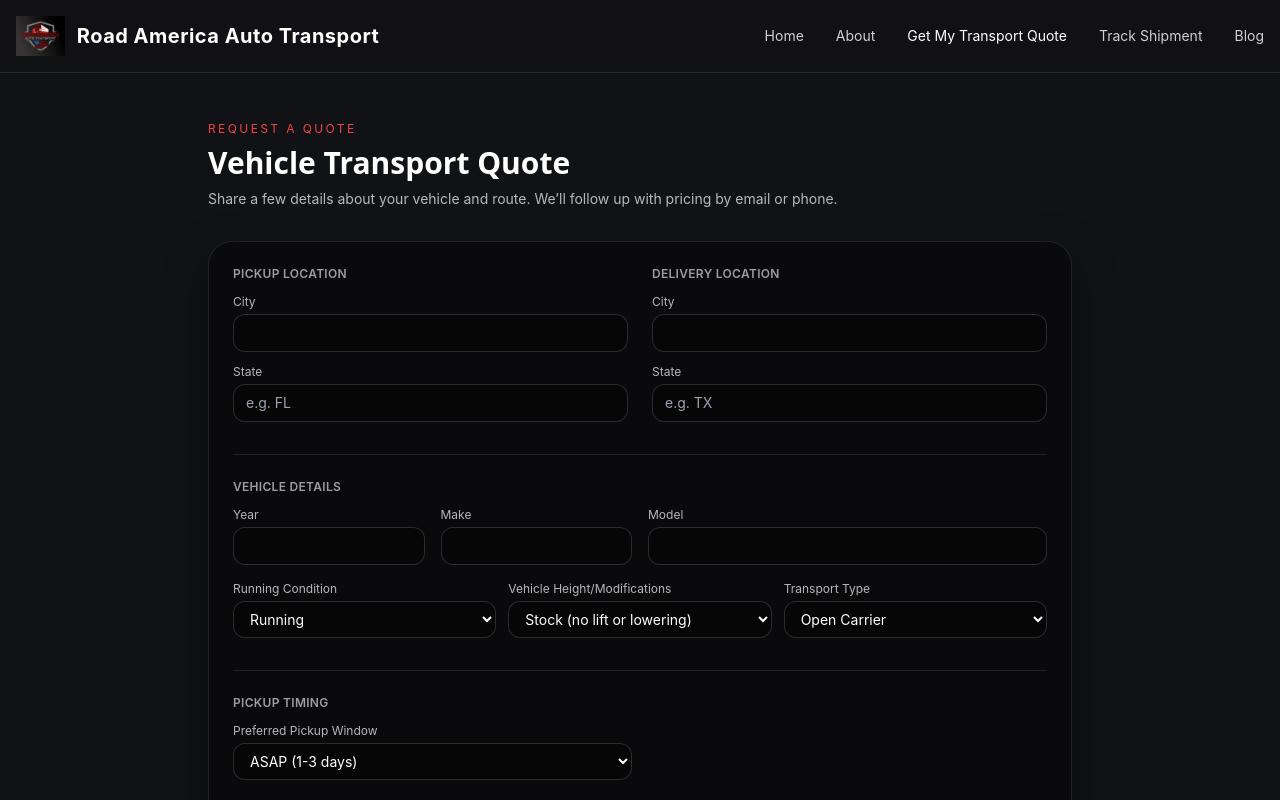
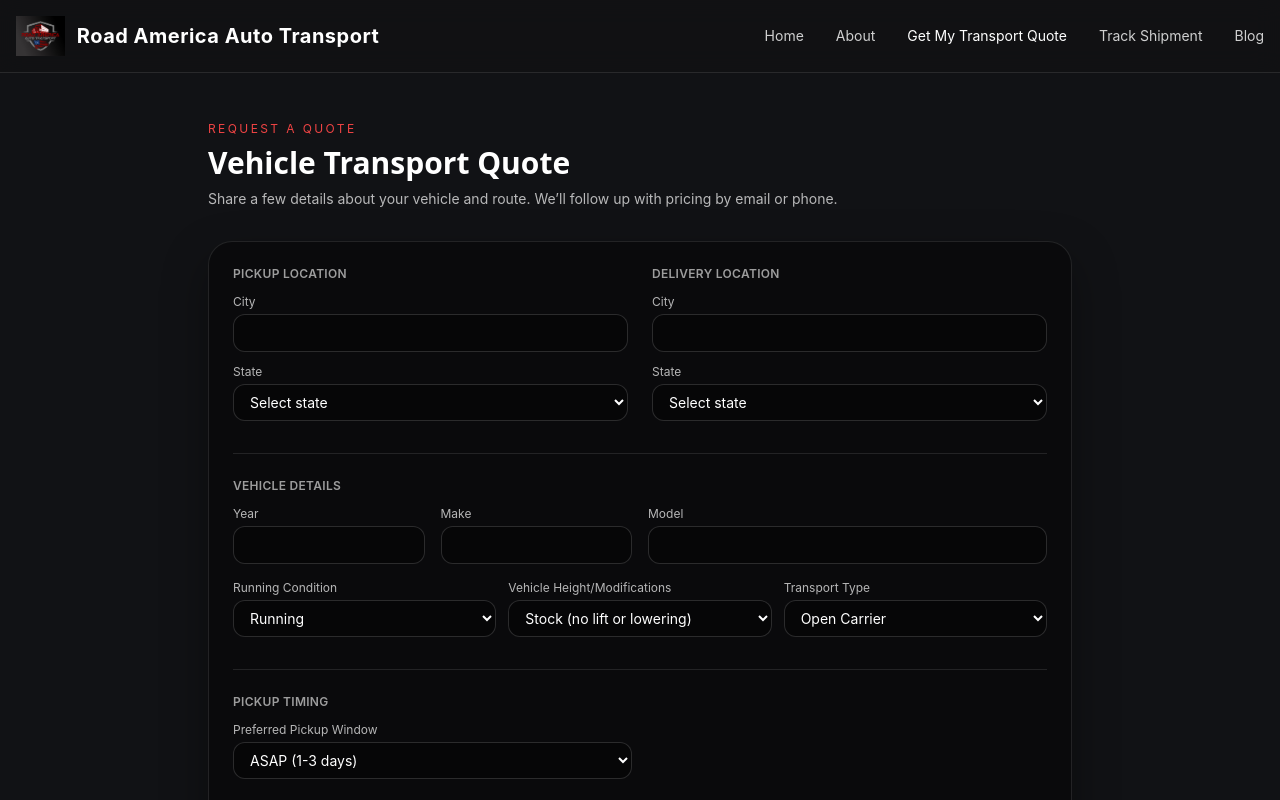
Before and after one commit to devcharles16/road-america-frontend, a React (Vite) app: page /quote in a window 1280 px wide. Shown: the top 800 px of the page. Built offline with nearby package versions, Linux system fonts and the light colour scheme.

Commit message:
add state dropdowns

```diff
--- a/src/pages/QuotePage.tsx
+++ b/src/pages/QuotePage.tsx
@@ -1,5 +1,7 @@
 // src/pages/QuotePage.tsx
 import { useState } from "react";
+import { US_STATES } from "../services/states";
+
 import { API_BASE_URL } from "../config/api";
 import {
   createQuote,
@@ -215,16 +217,22 @@ const isFormValid = requiredValues.every(
                 </div>
                 <div>
                   <label className="block text-xs text-white/70">State</label>
-                  <input
-                    type="text"
+                 <select
   name="pickupState"
   value={form.pickupState}
   onChange={handleChange}
-                    onBlur={handleCapitalizeBlur("pickupState")}
-                    placeholder="e.g. FL"
   className="mt-1 w-full rounded-xl border border-white/15 bg-black/40 px-3 py-2 text-sm text-white outline-none focus:border-brand-redSoft"
   required
-                  />
+>
+  <option value="">Select state</option>
+  {US_STATES.map((state) => (
+    <option key={state.code} value={state.code}>
+      {state.name}
+    </option>
+  ))}
+</select>
+
+
                 </div>
               </div>
             </div>
@@ -248,16 +256,21 @@ const isFormValid = requiredValues.every(
                 </div>
                 <div>
                   <label className="block text-xs text-white/70">State</label>
-                  <input
-                    type="text"
+                  <select
   name="deliveryState"
   value={form.deliveryState}
   onChange={handleChange}
-                    onBlur={handleCapitalizeBlur("deliveryState")}
-                    placeholder="e.g. TX"
   className="mt-1 w-full rounded-xl border border-white/15 bg-black/40 px-3 py-2 text-sm text-white outline-none focus:border-brand-redSoft"
   required
-                  />
+>
+  <option value="">Select state</option>
+  {US_STATES.map((state) => (
+    <option key={state.code} value={state.code}>
+      {state.name}
+    </option>
+  ))}
+</select>
+
                 </div>
               </div>
             </div>
--- /dev/null
+++ b/src/services/states.ts
@@ -0,0 +1,52 @@
+export const US_STATES = [
+  { code: "AL", name: "Alabama" },
+  { code: "AK", name: "Alaska" },
+  { code: "AZ", name: "Arizona" },
+  { code: "AR", name: "Arkansas" },
+  { code: "CA", name: "California" },
+  { code: "CO", name: "Colorado" },
+  { code: "CT", name: "Connecticut" },
+  { code: "DE", name: "Delaware" },
+  { code: "FL", name: "Florida" },
+  { code: "GA", name: "Georgia" },
+  { code: "HI", name: "Hawaii" },
+  { code: "ID", name: "Idaho" },
+  { code: "IL", name: "Illinois" },
+  { code: "IN", name: "Indiana" },
+  { code: "IA", name: "Iowa" },
+  { code: "KS", name: "Kansas" },
+  { code: "KY", name: "Kentucky" },
+  { code: "LA", name: "Louisiana" },
+  { code: "ME", name: "Maine" },
+  { code: "MD", name: "Maryland" },
+  { code: "MA", name: "Massachusetts" },
+  { code: "MI", name: "Michigan" },
+  { code: "MN", name: "Minnesota" },
+  { code: "MS", name: "Mississippi" },
+  { code: "MO", name: "Missouri" },
+  { code: "MT", name: "Montana" },
+  { code: "NE", name: "Nebraska" },
+  { code: "NV", name: "Nevada" },
+  { code: "NH", name: "New Hampshire" },
+  { code: "NJ", name: "New Jersey" },
+  { code: "NM", name: "New Mexico" },
+  { code: "NY", name: "New York" },
+  { code: "NC", name: "North Carolina" },
+  { code: "ND", name: "North Dakota" },
+  { code: "OH", name: "Ohio" },
+  { code: "OK", name: "Oklahoma" },
+  { code: "OR", name: "Oregon" },
+  { code: "PA", name: "Pennsylvania" },
+  { code: "RI", name: "Rhode Island" },
+  { code: "SC", name: "South Carolina" },
+  { code: "SD", name: "South Dakota" },
+  { code: "TN", name: "Tennessee" },
+  { code: "TX", name: "Texas" },
+  { code: "UT", name: "Utah" },
+  { code: "VT", name: "Vermont" },
+  { code: "VA", name: "Virginia" },
+  { code: "WA", name: "Washington" },
+  { code: "WV", name: "West Virginia" },
+  { code: "WI", name: "Wisconsin" },
+  { code: "WY", name: "Wyoming" },
+];
```
Lines whose indentation alone changed are shown as unchanged.
